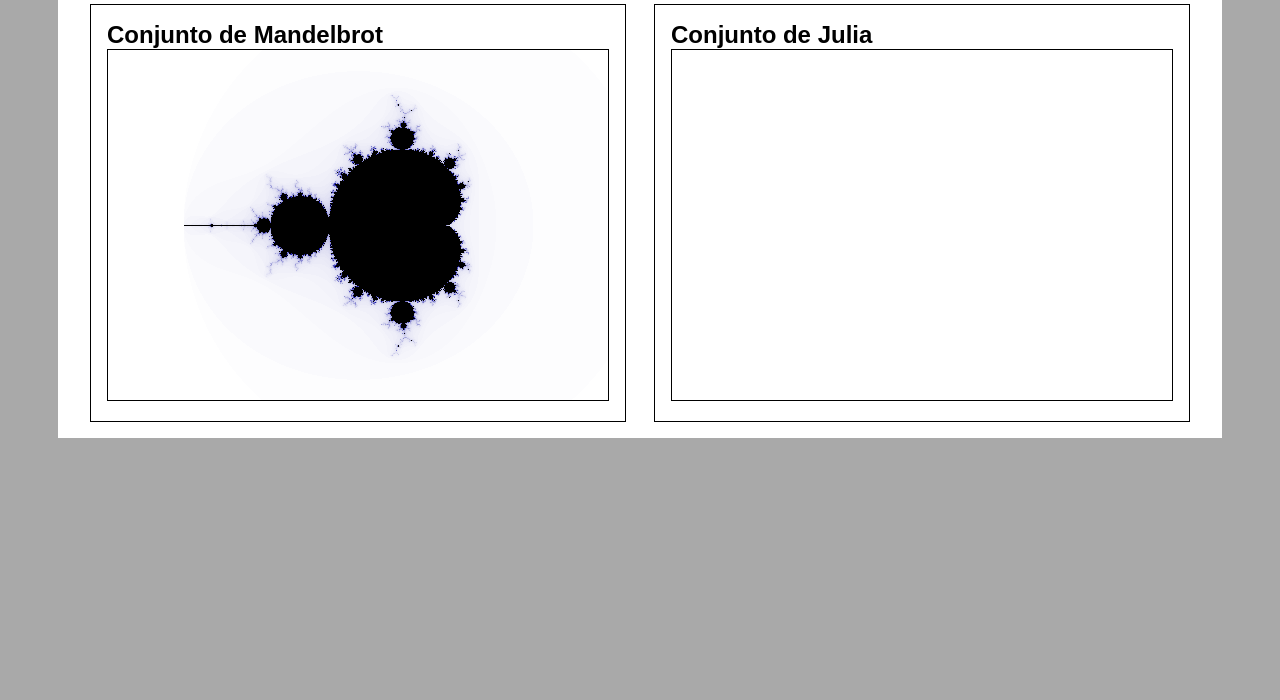
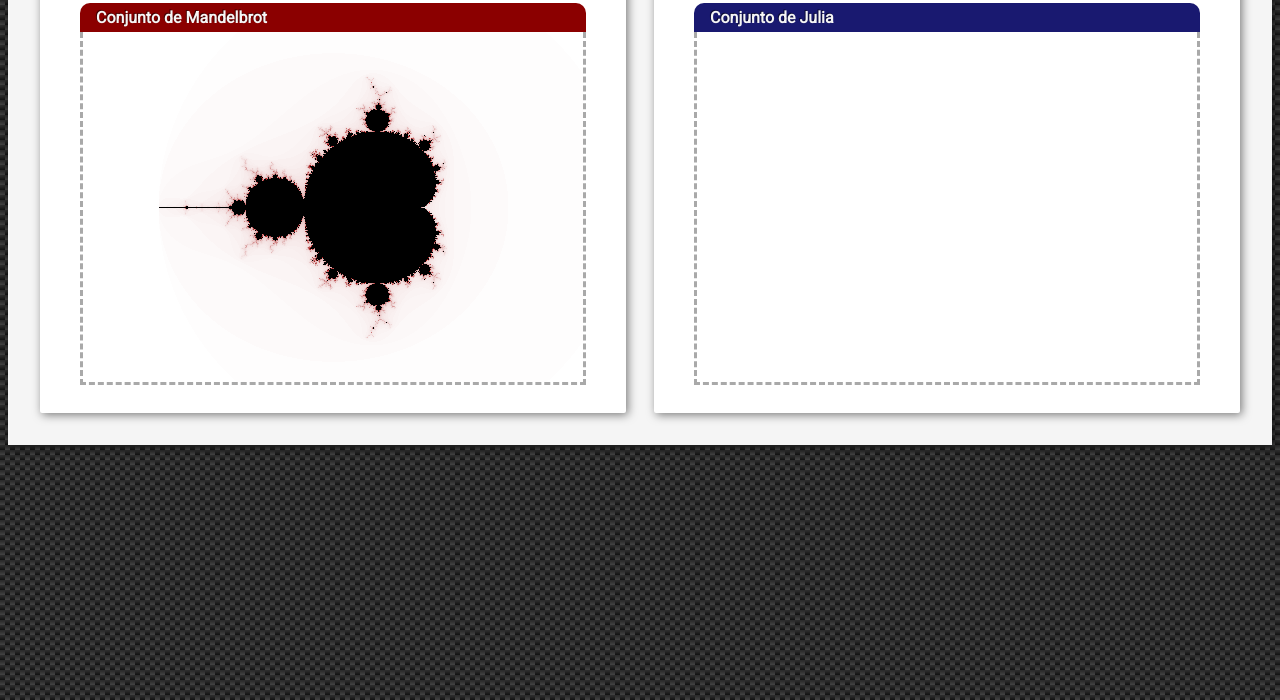
Before and after one commit to JavierGelatti/graficador-fractales-complejos, a plain HTML site: page index.html in a window 1280 px wide. Shown: the part 100-800 px from the top of the page. Drawn offline with Linux system fonts and the light colour scheme.

Commit message:
Refinar interfaz de usuario

```diff
--- a/css/estilos.css
+++ b/css/estilos.css
@@ -1,24 +1,29 @@
+@import url(http://fonts.googleapis.com/css?family=Roboto);
 html {
-    background: darkgray;
-    font-family: sans-serif;
+    background: url(../img/carbon_fiber.png) dimgray;
+    font-family: 'Roboto', serif;
 }
 #wrapper {
-    background: white;
-    width: 1100px;
+    background: whitesmoke;
+    width: 1200px;
     padding: 1em 2em;
     margin: 0 auto;
     overflow: hidden;
+    box-shadow: 2px 2px 10px rgba(0, 0, 0, .5);
 }
 canvas {
-    border: 1px solid black;
+    border: 3px dashed darkgray;
+    border-top: 0;
 }
 #canvasMandelbrot {
     cursor: crosshair;
 }
 section {
-    border: 1px solid black;
     background: white;
-    padding: 1em;
+    padding: 1.5em 2.5em;
+    box-shadow: 2px 2px 10px rgba(0, 0, 0, .5);
+    border-radius: 2px;
+    margin-bottom: 1em;
 }
 section.mandelbrot {
     float: left;
@@ -26,6 +31,25 @@ section.mandelbrot {
 section.julia {
     float: right;
 }
+h1 {
+    text-align: center;
+    border-bottom: 1px solid gray;
+    font-weight: normal;
+    margin: 0;
+    margin-bottom: .5em;
+}
 section > h2 {
     margin: 0;
+    font-size: 1em;
+    color: whitesmoke;
+    padding: .3em 1em .3em;
+    border-top-right-radius: 10px;
+    border-top-left-radius:  10px;
+    text-shadow: rgba(0,0,0,0.5) -1px -1px 0;
 }
+section.mandelbrot > h2 {
+    background: darkred;
+}
+section.julia > h2 {
+    background: midnightblue;
+}
--- a/js/coloreadores/Coloreador.js
+++ b/js/coloreadores/Coloreador.js
@@ -1,8 +1,8 @@
 var coloreadores = (function(coloreadores) {
 
-    coloreadores.ColoreadorSimple = function() {};
+    coloreadores.ColoreadorAzul = function() {};
 
-    Object.defineProperties(coloreadores.ColoreadorSimple.prototype, {
+    Object.defineProperties(coloreadores.ColoreadorAzul.prototype, {
         getColor : {
             value : function(datos) {
                 if (datos.pertenece) {
@@ -19,5 +19,24 @@ var coloreadores = (function(coloreadores) {
         }
     });
 
+    coloreadores.ColoreadorRojo = function() {};
+
+    Object.defineProperties(coloreadores.ColoreadorRojo.prototype, {
+        getColor : {
+            value : function(datos) {
+                if (datos.pertenece) {
+                    return new utilidades.Color(0, 0, 0);
+                } else {
+                    var t = datos.nroIter;
+
+                    var r = (255 - (t) % 256);
+                    var g = 255 - Math.floor(255*t/datos.nroMaxIter);
+                    var b = 255 - Math.floor(255*t/datos.nroMaxIter);
+                    return new utilidades.Color(r, g, b);
+                }
+            }
+        }
+    });
+
     return coloreadores;
 })(coloreadores || {});
--- a/js/graficador.js
+++ b/js/graficador.js
@@ -4,9 +4,10 @@ var canvasJulia      = new graficador.CanvasPlanoComplejo(document.getElementByI
 var ancho = canvasMandelbrot.ancho;
 var alto  = canvasMandelbrot.alto;
 
-var coloreador = new coloreadores.ColoreadorSimple();
-var planoMandelbrot = new graficador.PlanoComplejo(ancho, alto, coloreador);
-var planoJulia      = new graficador.PlanoComplejo(ancho, alto, coloreador);
+var coloreadorAzul = new coloreadores.ColoreadorAzul();
+var coloreadorRojo = new coloreadores.ColoreadorRojo();
+var planoMandelbrot = new graficador.PlanoComplejo(ancho, alto, coloreadorRojo);
+var planoJulia      = new graficador.PlanoComplejo(ancho, alto, coloreadorAzul);
 
 var nroIteraciones = 100;
 var f = function(z, c) {
--- a/js/graficador/CanvasPlanoComplejo.js
+++ b/js/graficador/CanvasPlanoComplejo.js
@@ -2,7 +2,7 @@ var graficador = (function(graficador) {
 
     graficador.CanvasPlanoComplejo = function(canvas) {
         utilidades.Canvas.call(this, canvas);
-        this._ctx.font = "20px monospace";
+        this._ctx.font = "14px monospace";
         this._ctx.textBaseline = "bottom";
         this._ctx.textAlign = "right";
     };
```
Also changed, not shown: img/carbon_fiber.png (added).
